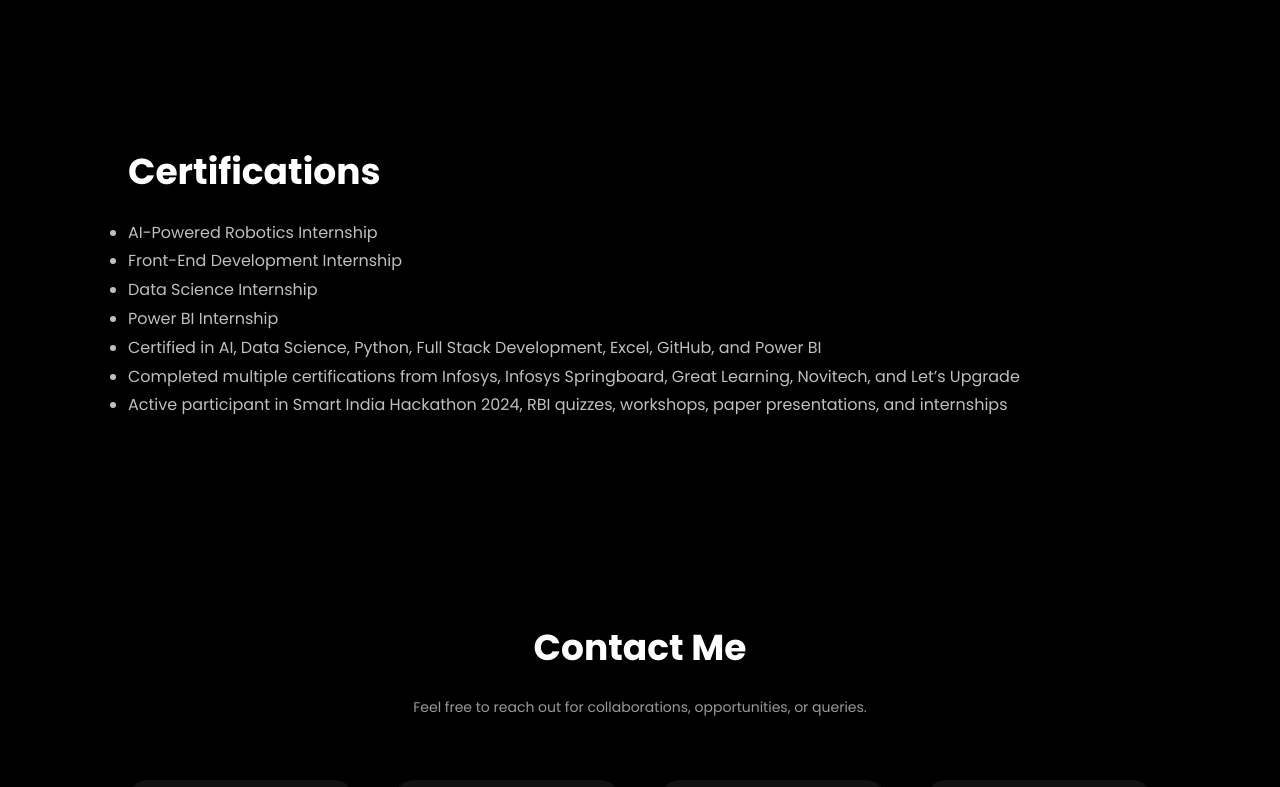
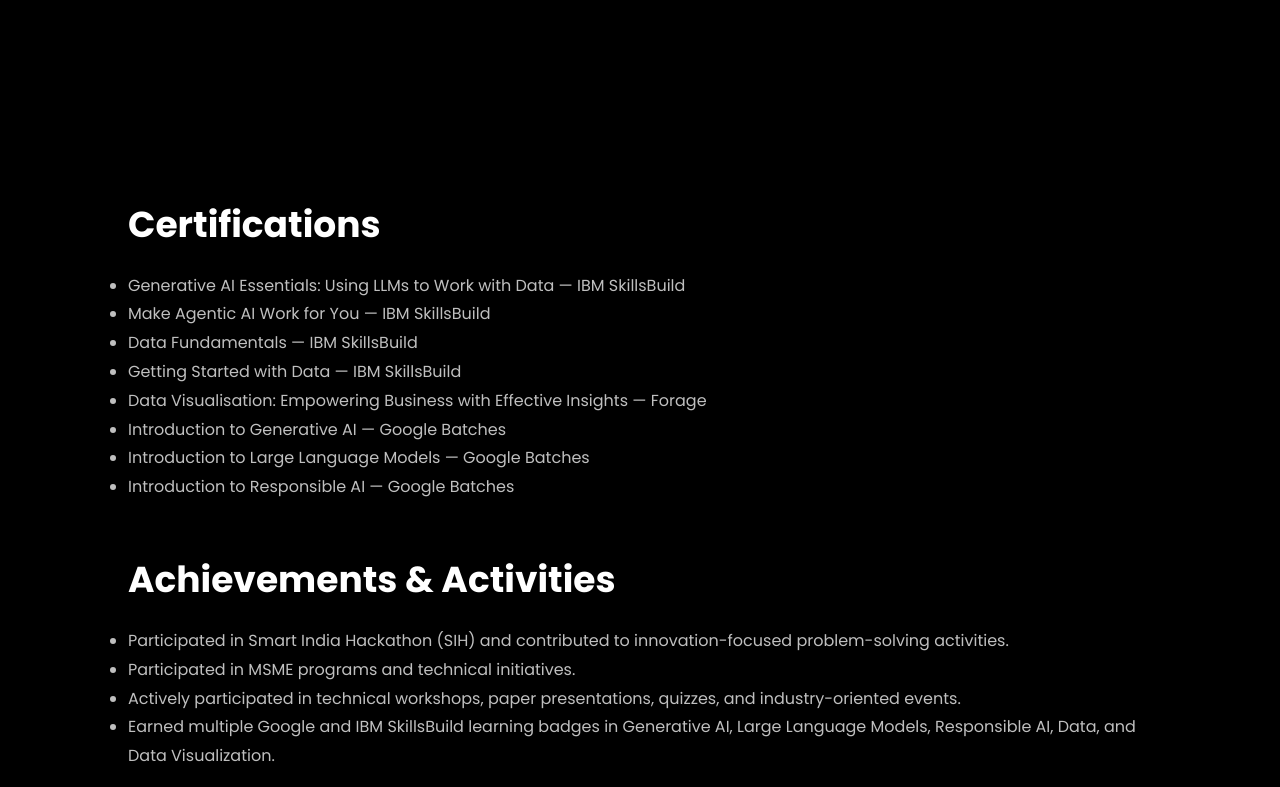
Before and after one commit to Sakthivigna/Sakthi-Portfolio, a plain HTML site: page index.html in a window 1280 px wide. Shown: the part 4209-4996 px from the top of the page. Drawn offline with Linux system fonts and the light colour scheme.

Commit message:
Updated portfolio design and content

```diff
--- a/index.html
+++ b/index.html
@@ -72,7 +72,7 @@
 <!-- RESUME -->
 <center>
 <section id="resume">
-  <a class="btn primary" href="Sakthi Vigneshwari resume.pdf" download>
+  <a class="btn primary" href="Sakthi_Vignehswari_Placement_resume.pdf" download>
     Download Resume
   </a>
 </section></center>
@@ -113,6 +113,11 @@
 
   <div class="skill">
     <label>Python</label>
+    <div class="bar"><span style="width:60%"></span></div>
+  </div>
+
+  <div class="skill">
+    <label>SQL</label>
     <div class="bar"><span style="width:50%"></span></div>
   </div>
 
@@ -244,14 +249,25 @@
 <section id="certifications">
   <h2>Certifications</h2>
   <ul>
-    <li>AI-Powered Robotics Internship</li>
-    <li>Front-End Development Internship</li>
-    <li>Data Science Internship</li>
-    <li>Power BI Internship</li>
-    <li>Certified in AI, Data Science, Python, Full Stack Development, Excel, GitHub, and Power BI</li>
-    <li>Completed multiple certifications from Infosys, Infosys Springboard, Great Learning, Novitech, and Let’s Upgrade</li>
-    <li>Active participant in Smart India Hackathon 2024, RBI quizzes, workshops, paper presentations, and internships</li>
+    <li>Generative AI Essentials: Using LLMs to Work with Data — IBM SkillsBuild</li>
+    <li>Make Agentic AI Work for You — IBM SkillsBuild</li>
+    <li>Data Fundamentals — IBM SkillsBuild</li>
+    <li>Getting Started with Data — IBM SkillsBuild</li>
+    <li>Data Visualisation: Empowering Business with Effective Insights — Forage</li>
+    <li>Introduction to Generative AI — Google Batches</li>
+    <li>Introduction to Large Language Models — Google Batches</li>
+    <li>Introduction to Responsible AI — Google Batches</li>
 
+  </ul>
+  <br>
+  <br>
+
+  <h2>Achievements & Activities</h2>
+  <ul>
+    <li>Participated in Smart India Hackathon (SIH) and contributed to innovation-focused problem-solving activities.</li>
+    <li>Participated in MSME programs and technical initiatives.</li>
+    <li>Actively participated in technical workshops, paper presentations, quizzes, and industry-oriented events.</li>
+    <li>Earned multiple Google and IBM SkillsBuild learning badges in Generative AI, Large Language Models, Responsible AI, Data, and Data Visualization.</li>
   </ul>
 </section>
 
```
Also changed, not shown: 3 other files.
